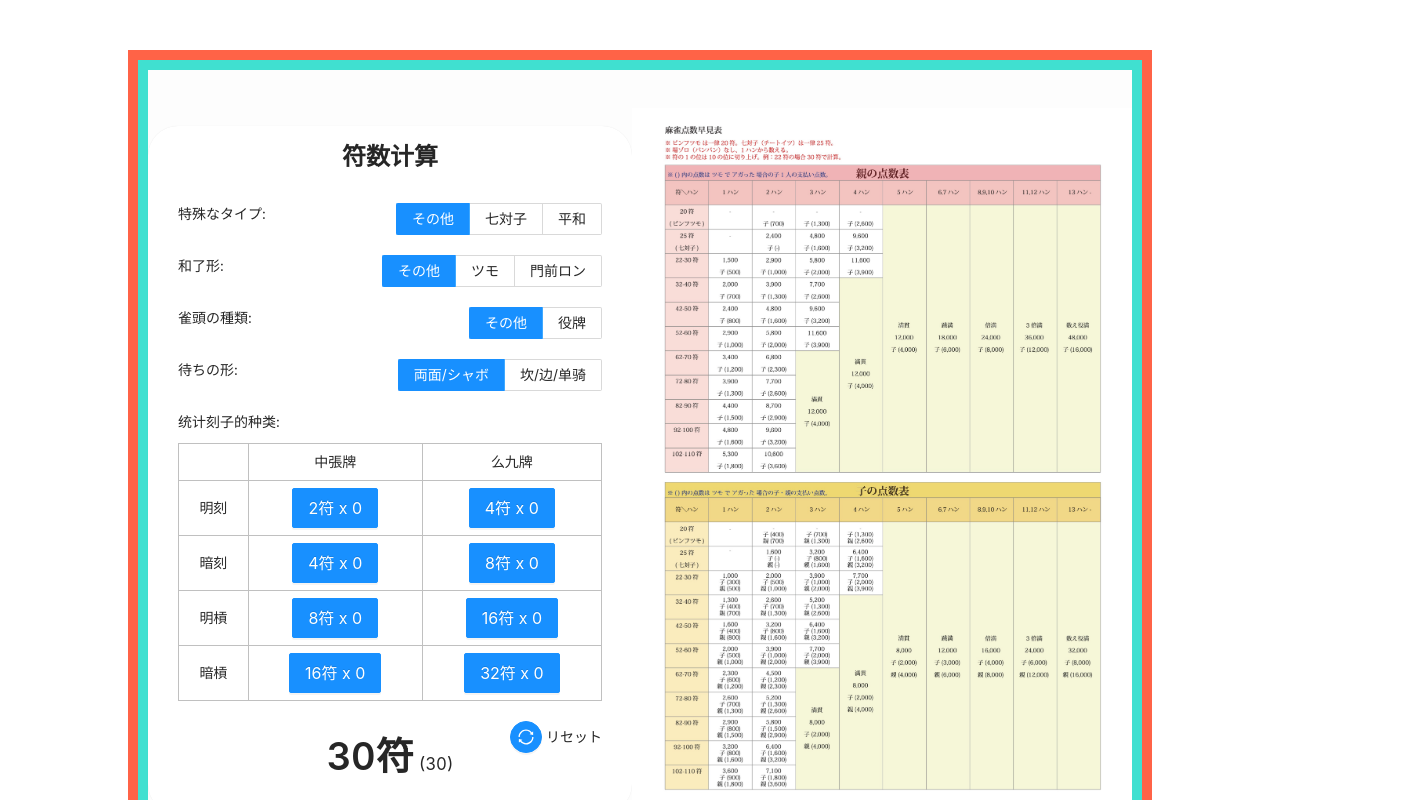
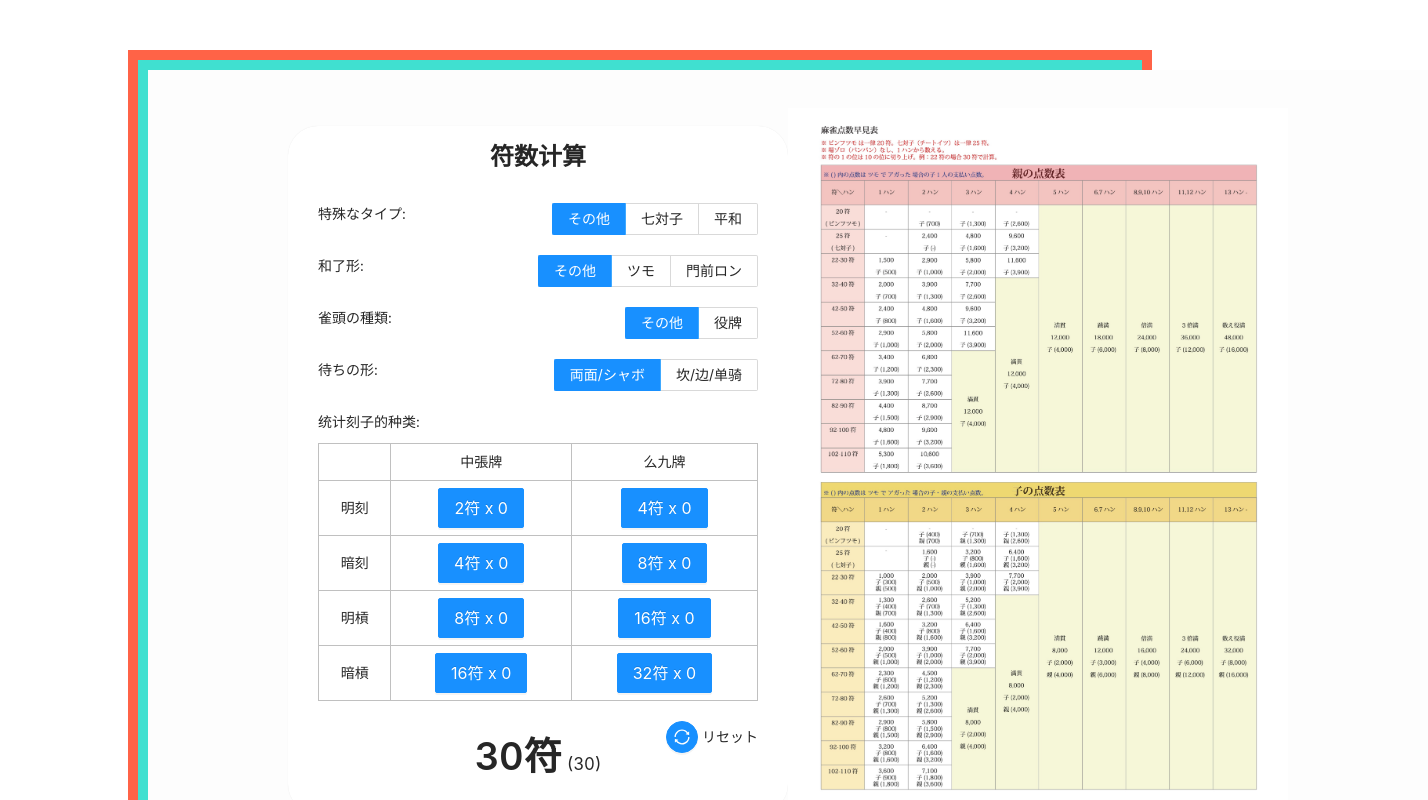
Before and after one commit to KuroiCc/mahjong-record-counter-react, a React (Create React App) app: page /count_points/test in a window 1280 px wide. Shown: the top 800 px of the page, 1428 px wide, since content can reach past the window. Built offline with nearby package versions, Linux system fonts and the light colour scheme.

Commit message:
fix: div don't automatic switching

```diff
--- a/src/pages/countPointsPage/CountPointsPage.tsx
+++ b/src/pages/countPointsPage/CountPointsPage.tsx
@@ -144,7 +144,9 @@ export const CountPointsPage: React.FC = () => {
           display: 'flex',
           justifyContent: 'center',
           alignItems: 'center',
+          flexFlow: 'wrap',
           height: '100vh',
+          width: '100vw',
           backgroundColor: '#fdfdfd'
         }}
       >
```
